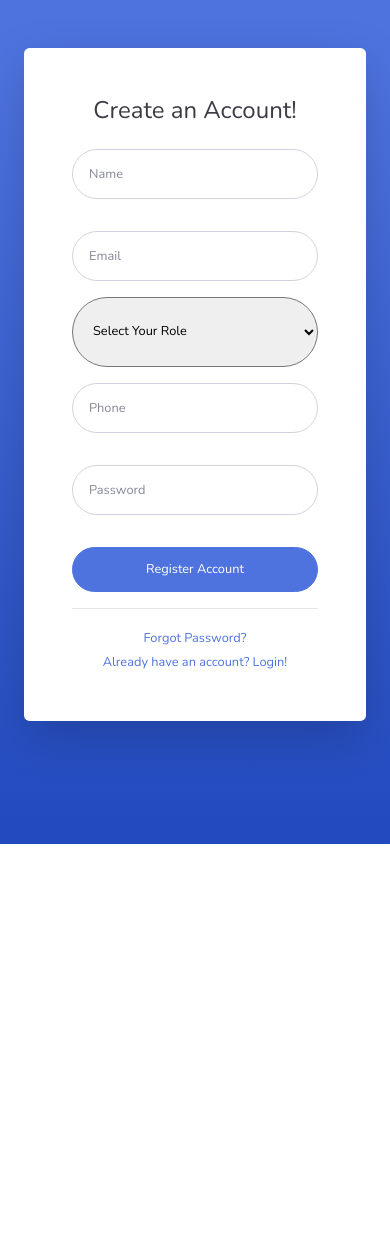
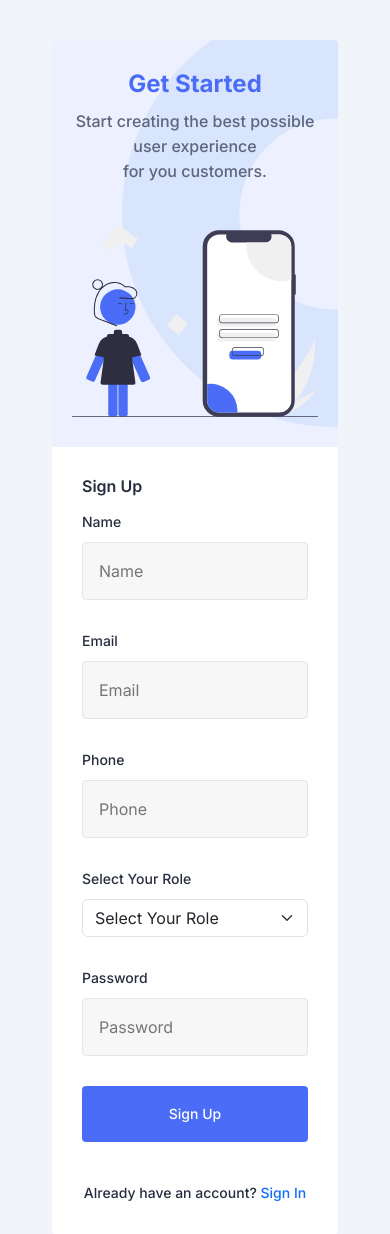
Before and after one commit to dynamitetechnology/question-paper-builder, a Node server app: page /signup in a window 390 px wide. Before the commit the page ends 844 px from the top, so only its background shows below. Run offline with Node 20, Linux system fonts and the light colour scheme; data that the repository does not hold is empty; some libraries are stand-ins or nearby versions.

Commit message:
15-04-2023

```diff
--- a/app/controllers/home/homeController.js
+++ b/app/controllers/home/homeController.js
@@ -6,13 +6,13 @@ module.exports = {
     },
 
     loginPage: (req, res, next) => {
-        res.render('dashboard/login');
+        res.render('dashboard/signin');
     },
 
     register: (req, res, next) => {
         Role.findAllRole().then(result=>{
             console.log('result::::::::::::', result.rows)
-            res.render('dashboard/register',{
+            res.render('dashboard/signup',{
                 roles: result.rows
             });
         })
--- a/package.json
+++ b/package.json
@@ -26,6 +26,7 @@
     "fast-csv": "^4.3.6",
     "jsonwebtoken": "^9.0.0",
     "pg": "^8.10.0",
-    "read-excel-file": "^5.6.1"
+    "read-excel-file": "^5.6.1",
+    "redis": "^4.6.5"
   }
 }
--- a/server.js
+++ b/server.js
@@ -6,7 +6,9 @@ require('dotenv').config();
 
 const index = require('./app/routers/home/homeRouter');
 const admin = require('./app/routers/admin/indexRouter');
-
+const {redisClient} = require("./app/utils/redisClient");
+// const redis = require("redis");
+// const redisclient = redis.createClient();
 app.use(express.json());
 app.use(express.urlencoded({
   extended: false
@@ -43,13 +45,27 @@ app.use('/admin', admin);
 
 (async function () {
   console.clear();
-//   await redisClient.connect(
-//     process.env.REDIS_PORT,
-//     process.env.REDIS_HOST,
-//     process.env.REDIS_PASS
-//   );
+  // console.log('redisClient:::::::::::', redisclient)
+  // await redisclient.connect();
+ redisClient.connect(
+    process.env.REDIS_PORT,
+    process.env.REDIS_HOST,
+    process.env.REDIS_PASS
+  ).then(result=>{
+    console.log('RESULT:::::::::', result)
+  });
 
   app.listen(process.env.SERVER_PORT, function () {
     console.log("Node app is listening at http://localhost:%s", process.env.SERVER_PORT || 5000);
   });
 })();
+
+// console.log("Connecting to the Redis");
+
+// redisclient.on("ready", () => {
+//     console.log("Connected!");
+// });
+
+// redisclient.on("error", (err) => {
+//     console.log("Error in the Connection", err);
+// });
--- a/views/dashboard/register.ejs
+++ /dev/null
@@ -1,131 +0,0 @@
-<!DOCTYPE html>
-<html lang="en">
-<head>
-    <meta charset="utf-8">
-    <meta http-equiv="X-UA-Compatible" content="IE=edge">
-    <meta name="viewport" content="width=device-width, initial-scale=1, shrink-to-fit=no">
-    <meta name="description" content="">
-    <meta name="author" content="">
-    <title>SB Admin 2 - Register</title>
-    <!-- Custom fonts for this template-->
-    <link href="/vendor/fontawesome-free/css/all.min.css" rel="stylesheet" type="text/css">
-    <link
-        href="https://fonts.googleapis.com/css?family=Nunito:200,200i,300,300i,400,400i,600,600i,700,700i,800,800i,900,900i"
-        rel="stylesheet">
-    <!-- Custom styles for this template-->
-    <link href="/css/sb-admin-2.min.css" rel="stylesheet">
-
-</head>
-
-<body class="bg-gradient-primary">
-    <div class="container">
-        <div class="card o-hidden border-0 shadow-lg my-5">
-            <div class="card-body p-0">
-                <!-- Nested Row within Card Body -->
-                <div class="row">
-                    <div class="col-lg-5 d-none d-lg-block bg-register-image"></div>
-                    <div class="col-lg-7">
-                        <div class="p-5">
-                            <div class="text-center">
-                                <h1 class="h4 text-gray-900 mb-4">Create an Account!</h1>
-                            </div>
-                            <div class="user">
-                                <div class="form-group row">
-                                    <div class="col-sm-12 mb-3 mb-sm-0">
-                                        <input type="text" class="form-control form-control-user" id="name-of-institute"
-                                            placeholder="Name">
-                                    </div>
-
-                                </div>
-
-                                <div class="form-group">
-                                    <input type="email" class="form-control form-control-user" id="email-of-institute"
-                                        placeholder="Email">
-                                </div>
-
-                                <div class="form-group">
-                                    <select class="form-select form-control-user w-100" id="role">
-                                        <option value="">Select Your Role</option>
-                                        <%for(let role of roles){%>
-                                        <option value="<%-role.id%>"><%-role.name%></option>
-                                        <%}%>
-                                    </select>
-                                </div>
-
-                                <div class="form-group row">
-                                    <div class="col-sm-12 mb-3 mb-sm-0">
-                                        <input type="text" class="form-control form-control-user"
-                                            id="phone-of-institute" placeholder="Phone">
-                                    </div>
-                                    <div class="col-sm-12 mb-3 mt-3 mb-sm-0">
-                                        <input type="password" class="form-control form-control-user"
-                                            id="password-of-institute" placeholder="Password">
-                                    </div>
-                                </div>
-                                <button  class="btn btn-primary btn-user btn-block" id="institute-registration">
-                                    Register Account
-                                </button>
-                            </div>
-                            <hr>
-                            <div class="text-center">
-                                <a class="small" href="/forgot-password">Forgot Password?</a>
-                            </div>
-                            <div class="text-center">
-                                <a class="small" href="/login">Already have an account? Login!</a>
-                            </div>
-                        </div>
-                    </div>
-                </div>
-            </div>
-        </div>
-    </div>
-
-    <!-- Bootstrap core JavaScript-->
-    <script src="/vendor/jquery/jquery.min.js"></script>
-    <script src="/vendor/bootstrap/js/bootstrap.bundle.min.js"></script>
-    <!-- Core plugin JavaScript-->
-    <script src="/vendor/jquery-easing/jquery.easing.min.js"></script>
-    <!-- Custom scripts for all pages-->
-    <script src="/js/sb-admin-2.min.js"></script>
-    <script src="https://unpkg.com/sweetalert/dist/sweetalert.min.js"></script>
-    <script>
-        $(document).ready(function(){
-            $("#institute-registration").on('click', function(){
-                let name_of_institute = $("#name-of-institute").val()
-                let password_of_institute = $("#password-of-institute").val()
-                let email_of_institute = $("#email-of-institute").val()
-                let phone_of_institute = $("#phone-of-institute").val()
-                let role = $("#role").val()
-                $.ajax({
-                type: "POST",
-                url: "/register",
-                data: {
-                    name: name_of_institute,
-                    password: password_of_institute,
-                    email: email_of_institute,
-                    phone: phone_of_institute,
-                    role_id: role
-                },
-                success:  (response) => {
-                    console.log('Response:::::::', response.data.message)
-                    if(response.data.status == "200"){
-                        swal({
-                            title: "Wow!",
-                            text: response.data.message,
-                            type: "success"
-                        }).then(function() {
-                            window.location = "/signin";
-                        });
-                    }else{
-                        swal("Hi!", response.data.message);
-                    }
-
-                },
-                dataType: 'JSON'
-                });
-            })
-        })
-    </script>
-</body>
-
-</html>
--- /dev/null
+++ b/views/dashboard/signup.ejs
@@ -0,0 +1,166 @@
+<!DOCTYPE html>
+<html lang="en">
+  <head>
+    <meta charset="UTF-8" />
+    <meta http-equiv="X-UA-Compatible" content="IE=edge" />
+    <meta name="viewport" content="width=device-width, initial-scale=1.0" />
+    <link
+      rel="shortcut icon"
+      href="/images/favicon.svg"
+      type="image/x-icon"
+    />
+    <title>Sign Up | PlainAdmin Demo</title>
+
+    <!-- ========== All CSS files linkup ========= -->
+    <link rel="stylesheet" href="/css/bootstrap.min.css" />
+    <link rel="stylesheet" href="/css/lineicons.css" />
+    <link rel="stylesheet" href="/css/materialdesignicons.min.css" />
+    <link rel="stylesheet" href="/css/fullcalendar.css" />
+    <link rel="stylesheet" href="/css/main.css" />
+  </head>
+  <body>
+
+
+    <section class="signin-section  pt-40  pr-40 pl-40">
+        <div class="container-fluid">
+        <div class="row g-0 auth-row">
+            <div class="col-lg-6">
+              <div class="auth-cover-wrapper bg-primary-100">
+                <div class="auth-cover">
+                  <div class="title text-center">
+                    <h1 class="text-primary mb-10">Get Started</h1>
+                    <p class="text-medium">
+                      Start creating the best possible user experience
+                      <br class="d-sm-block" />
+                      for you customers.
+                    </p>
+                  </div>
+                  <div class="cover-image">
+                    <img src="/images/auth/signin-image.svg" alt="" />
+                  </div>
+                  <div class="shape-image">
+                    <img src="/images/auth/shape.svg" alt="" />
+                  </div>
+                </div>
+              </div>
+            </div>
+            <!-- end col -->
+            <div class="col-lg-6">
+              <div class="signup-wrapper">
+                <div class="form-wrapper">
+                  <h6 class="mb-15">Sign Up</h6>
+                  <!-- <p class="text-sm mb-25">
+                    Start creating the best possible user experience for you
+                    customers.
+                  </p> -->
+                    <div class="row">
+                      <div class="col-12">
+                        <div class="input-style-1">
+                          <label>Name</label>
+                          <input type="text" placeholder="Name" id="name-of-institute"/>
+                        </div>
+                      </div>
+
+                      <div class="col-12">
+                        <div class="input-style-1">
+                          <label>Email</label>
+                          <input type="email" placeholder="Email" id="email-of-institute"/>
+                        </div>
+                      </div>
+
+                      <!-- end col -->
+                      <div class="col-12">
+                        <div class="input-style-1">
+                          <label>Phone</label>
+                          <input type="text" placeholder="Phone" id="phone-of-institute"/>
+                        </div>
+                      </div>
+
+                      <div class="col-12">
+                        <div class="input-style-1">
+                          <label>Select Your Role</label>
+                          <select class="form-select" id="role">
+                            <option value="">Select Your Role</option>
+                                <%for(let role of roles){%>
+                                    <option value="<%-role.id%>"><%-role.name%></option>
+                                <%}%>
+                          </select>
+                        </div>
+                      </div>
+
+
+                      <!-- end col -->
+                      <div class="col-12">
+                        <div class="input-style-1">
+                          <label>Password</label>
+                          <input type="password" placeholder="Password" id="password-of-institute"/>
+                        </div>
+                      </div>
+
+                      <div class="col-12">
+                        <div
+                          class="button-group d-flex justify-content-center flex-wrap">
+                          <button class="main-btn primary-btn btn-hover w-100 text-center" id="registration">
+                            Sign Up
+                          </button>
+                        </div>
+                      </div>
+                    </div>
+
+                  <div class="singup-option pt-40">
+                    <p class="text-sm text-medium text-dark text-center">
+                      Already have an account? <a href="/signin" class="text-decoration-none">Sign In</a>
+                    </p>
+                  </div>
+                </div>
+              </div>
+            </div>
+            <!-- end col -->
+          </div>
+          <!-- end row -->
+        </div>
+      </section>
+    <!-- ========= All Javascript files linkup ======== -->
+    <script src="/js/jquery-3.6.4.js"></script>
+    <script src="/js/bootstrap.bundle.min.js"></script>
+    <script src="https://unpkg.com/sweetalert/dist/sweetalert.min.js"></script>
+    <script>
+        $(document).ready(function(){
+            $("#registration").on('click', function(){
+                let name_of_institute = $("#name-of-institute").val()
+                let password_of_institute = $("#password-of-institute").val()
+                let email_of_institute = $("#email-of-institute").val()
+                let phone_of_institute = $("#phone-of-institute").val()
+                let role = $("#role").val()
+                $.ajax({
+                type: "POST",
+                url: "/signup",
+                data: {
+                    name: name_of_institute,
+                    password: password_of_institute,
+                    email: email_of_institute,
+                    phone: phone_of_institute,
+                    role_id: role
+                },
+                success:  (response) => {
+                    console.log('Response:::::::', response.data.message)
+                    if(response.data.status == "200"){
+                        swal({
+                            title: "Wow!",
+                            text: response.data.message,
+                            type: "success"
+                        }).then(function() {
+                            window.location = "/signin";
+                        });
+                    }else{
+                        swal("Hi!", response.data.message);
+                    }
+
+                },
+                dataType: 'JSON'
+                });
+            })
+        })
+    </script>
+  </body>
+</html>
```
Also changed, not shown: app/controllers/home/loginController.js (+119 -0 lines), app/utils/redisClient.js (added, +36 -0 lines), views/dashboard/signin.ejs (renamed from views/dashboard/login.ejs, +2 -10 lines), 1 other file.
